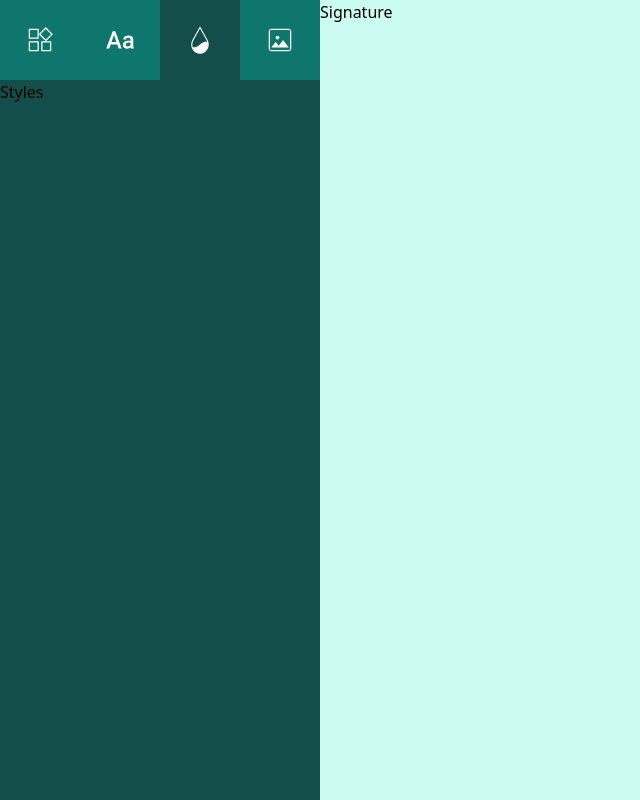
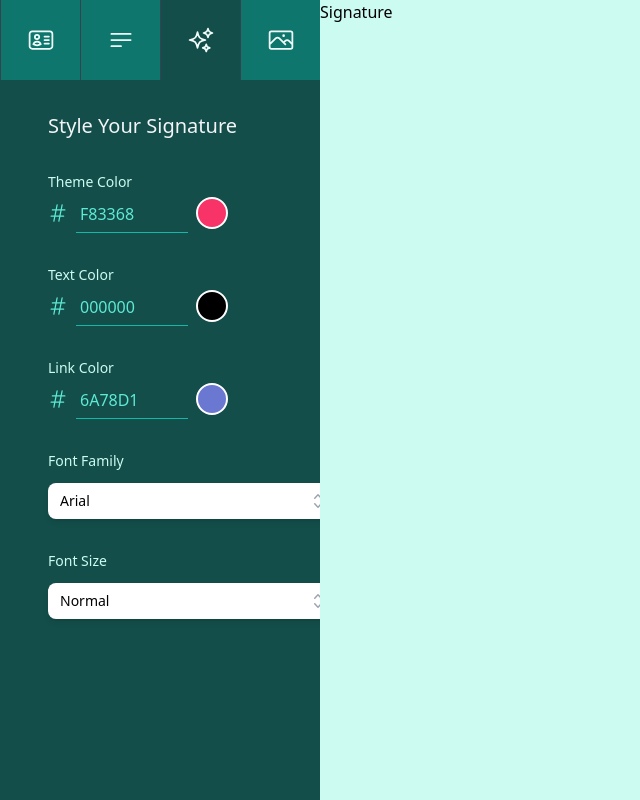
Before and after one commit to skarif2/email-signature, a Next.js app: page / in a window 1280 px wide. Both pictures are taken after a click on the element 200 px from the left and 40 px from the top of the page. Shown: the whole page, without its empty margins (0-640 px from the left). Built offline with nearby package versions, Linux system fonts and the light colour scheme.

Commit message:
installed headless-ui and heroicons, added fontFamilies, fontSizes and dropdown

```diff
--- a/components/ColorPicker.tsx
+++ b/components/ColorPicker.tsx
@@ -1,6 +1,6 @@
 import { useState } from 'react';
-import Image from 'next/image';
 import { HexColorPicker } from 'react-colorful';
+import { HashtagIcon } from '@heroicons/react/24/outline';
 
 type TColorPickerProps = {
   label: string;
@@ -20,9 +20,9 @@
     <div className="flex flex-col">
       <label className="block text-sm font-medium text-teal-100">{label}</label>
       <div className="flex items-center gap-2">
-        <Image src="/hash.svg" alt="hash" width={18} height={18} />
+        <HashtagIcon className="h-5 w-5 text-teal-300" />
         <input
-          className="appearence-none w-28 border-b border-teal-500 bg-transparent py-3 px-1 uppercase leading-tight text-teal-300 placeholder-teal-600 focus:outline-none"
+          className="appearence-none w-28 border-b border-teal-500 bg-transparent px-1 pt-3 pb-2 uppercase leading-tight text-teal-300 placeholder-teal-600 focus:outline-none"
           id={label}
           type="text"
           placeholder={placeholder}
--- /dev/null
+++ b/components/Dropdown.tsx
@@ -0,0 +1,76 @@
+import { Fragment } from 'react';
+import { Listbox, Transition } from '@headlessui/react';
+import { CheckIcon, ChevronUpDownIcon } from '@heroicons/react/20/solid';
+type TDropdownProps = {
+  label?: string;
+  list: Record<string, string>;
+  selected: string;
+  update: (value: string) => void;
+};
+
+export default function Dropdown({
+  label,
+  list,
+  selected,
+  update,
+}: TDropdownProps) {
+  return (
+    <div className="flex w-72 flex-col gap-2">
+      {label && (
+        <label className="block text-sm font-medium text-teal-100">
+          {label}
+        </label>
+      )}
+      <Listbox value={selected} onChange={update}>
+        <div className="relative mt-1">
+          <Listbox.Button className="relative w-full cursor-default rounded-lg bg-white py-2 pl-3 pr-10 text-left shadow-md focus:outline-none focus-visible:border-indigo-500 focus-visible:ring-2 focus-visible:ring-white focus-visible:ring-opacity-75 focus-visible:ring-offset-2 focus-visible:ring-offset-orange-300 sm:text-sm">
+            <span className="block truncate">{selected}</span>
+            <span className="pointer-events-none absolute inset-y-0 right-0 flex items-center pr-2">
+              <ChevronUpDownIcon
+                className="h-5 w-5 text-gray-400"
+                aria-hidden="true"
+              />
+            </span>
+          </Listbox.Button>
+          <Transition
+            as={Fragment}
+            leave="transition ease-in duration-100"
+            leaveFrom="opacity-100"
+            leaveTo="opacity-0"
+          >
+            <Listbox.Options className="z-10 absolute mt-1 max-h-60 w-full overflow-auto rounded-md bg-white py-1 text-base shadow-lg ring-1 ring-black ring-opacity-5 focus:outline-none sm:text-sm">
+              {Object.keys(list).map((item) => (
+                <Listbox.Option
+                  key={item}
+                  className={({ active }) =>
+                    `relative cursor-default select-none py-2 pl-10 pr-4 ${
+                      active ? 'bg-amber-100 text-amber-900' : 'text-gray-900'
+                    }`
+                  }
+                  value={item}
+                >
+                  {({ selected }) => (
+                    <>
+                      <span
+                        className={`block truncate ${
+                          selected ? 'font-medium' : 'font-normal'
+                        }`}
+                      >
+                        {item}
+                      </span>
+                      {selected ? (
+                        <span className="absolute inset-y-0 left-0 flex items-center pl-3 text-amber-600">
+                          <CheckIcon className="h-5 w-5" aria-hidden="true" />
+                        </span>
+                      ) : null}
+                    </>
+                  )}
+                </Listbox.Option>
+              ))}
+            </Listbox.Options>
+          </Transition>
+        </div>
+      </Listbox>
+    </div>
+  );
+}
--- a/components/Images.tsx
+++ b/components/Images.tsx
@@ -17,6 +17,7 @@
   const updateCTATextColor = useStore((state) => state.updateCTATextColor);
   const CTAImage = useStore((state) => state.CTAImage);
   const updateCTAImage = useStore((state) => state.updateCTAImage);
+
   return (
     <div className="flex h-full flex-1 flex-col gap-8 overflow-y-auto px-12 py-8">
       <h3 className="text-xl font-medium text-gray-100">
--- a/components/Sidebar.tsx
+++ b/components/Sidebar.tsx
@@ -1,4 +1,10 @@
 import { useState } from 'react';
+import {
+  Bars3BottomLeftIcon,
+  PhotoIcon,
+  IdentificationIcon,
+  SparklesIcon,
+} from '@heroicons/react/24/outline';
 import Tabs from 'components/Tabs';
 import Templates from 'components/Templates';
 import Details from 'components/Details';
@@ -8,22 +14,22 @@
 const tabData = [
   {
     label: 'Templates',
-    icon: '/template.svg',
+    icon: <IdentificationIcon className="h-7 w-7 text-teal-50" />,
     component: <Templates />,
   },
   {
     label: 'Details',
-    icon: '/text.svg',
+    icon: <Bars3BottomLeftIcon className="h-7 w-7 text-teal-50" />,
     component: <Details />,
   },
   {
     label: 'Styles',
-    icon: '/styles.svg',
+    icon: <SparklesIcon className="h-7 w-7 text-teal-50" />,
     component: <Styles />,
   },
   {
     label: 'Images',
-    icon: '/photo.svg',
+    icon: <PhotoIcon className="h-7 w-7 text-teal-50" />,
     component: <Images />,
   },
 ];
--- a/components/Styles.tsx
+++ b/components/Styles.tsx
@@ -1,3 +1,55 @@
+import useStore from 'store';
+import ColorPicker from 'components/ColorPicker';
+import Dropdown from 'components/Dropdown';
+import { fontSizes, fontFamilies } from 'store/constants/fonts';
+
 export default function Styles() {
-  return <div>Styles</div>;
+  const themeColor = useStore((state) => state.themeColor);
+  const updateThemeColor = useStore((state) => state.updateThemeColor);
+  const textColor = useStore((state) => state.textColor);
+  const updateTextColor = useStore((state) => state.updateTextColor);
+  const linkColor = useStore((state) => state.linkColor);
+  const updateLinkColor = useStore((state) => state.updateLinkColor);
+  const font = useStore((state) => state.font);
+  const updateFont = useStore((state) => state.updateFont);
+  const fontSize = useStore((state) => state.fontSize);
+  const updateFontSize = useStore((state) => state.updateFontSize);
+
+  return (
+    <div className="flex h-full flex-1 flex-col gap-8 overflow-y-auto px-12 py-8">
+      <h3 className="text-xl font-medium text-gray-100">
+        Style Your Signature
+      </h3>
+      <ColorPicker
+        label="Theme Color"
+        placeholder="Theme Color"
+        value={themeColor}
+        update={updateThemeColor}
+      />
+      <ColorPicker
+        label="Text Color"
+        placeholder="Text Color"
+        value={textColor}
+        update={updateTextColor}
+      />
+      <ColorPicker
+        label="Link Color"
+        placeholder="Link Color"
+        value={linkColor}
+        update={updateLinkColor}
+      />
+      <Dropdown
+        label="Font Family"
+        list={fontFamilies}
+        selected={font}
+        update={updateFont}
+      />
+      <Dropdown
+        label="Font Size"
+        list={fontSizes}
+        selected={fontSize}
+        update={updateFontSize}
+      />
+    </div>
+  );
 }
--- a/components/Tabs.tsx
+++ b/components/Tabs.tsx
@@ -1,10 +1,10 @@
-import { ReactElement } from 'react';
+import { ReactElement, SVGProps } from 'react';
 import Image from 'next/image';
 import { clsx } from 'clsx';
 
 export type TTab = {
   label: string;
-  icon: string;
+  icon: ReactElement;
   component: ReactElement;
 };
 type TTabsProps = {
@@ -21,11 +21,11 @@
           key={label}
           className={clsx(
             selected === index ? 'bg-teal-900' : 'bg-teal-700',
-            'flex flex-1 items-center justify-center'
+            'flex flex-1 items-center justify-center border-l border-gray-700'
           )}
           onClick={() => update(index)}
         >
-          <Image src={icon} alt={label} width={30} height={30} />
+          {icon}
         </div>
       ))}
     </div>
--- a/package.json
+++ b/package.json
@@ -9,6 +9,8 @@
     "lint": "next lint"
   },
   "dependencies": {
+    "@headlessui/react": "^1.7.7",
+    "@heroicons/react": "^2.0.13",
     "@next/font": "13.1.1",
     "@types/node": "18.11.18",
     "@types/react": "18.0.26",
--- /dev/null
+++ b/store/constants/fonts.ts
@@ -0,0 +1,29 @@
+const fontFamilies = {
+  Arial: 'arial',
+  Tahoma: 'Tahoma',
+  Verdana: 'Verdana',
+  Roboto: 'Roboto',
+  'Open Sans': 'Open Sans',
+  Lato: 'Lato',
+  Montserrat: 'Montserrat',
+  Oswald: 'Oswald',
+  Raleway: 'Raleway',
+  'PT Sans': 'PT Sans',
+  Merriweather: 'Merriweather',
+  'Nunito Sans': 'Nunito Sans',
+  'Concert One': 'Concert One',
+  Prompt: 'Prompt',
+  'Work Sans': 'Work Sans',
+};
+
+const fontSizes = {
+  'Extra Small': 'font-size: 0.75rem; line-height: 1rem;',
+  Small: 'font-size: 0.875rem; line-height: 1.25rem;',
+  Normal: 'font-size: 1rem; line-height: 1.5rem;',
+  Large: 'font-size: 1.125rem; line-height: 1.75rem;',
+  'Extra Large': 'font-size: 1.5rem; line-height: 2rem;',
+  'Double XL': 'font-size: 1.5rem; line-height: 2rem;',
+  'Tripple XL': 'font-size: 1.875rem; line-height: 2.25rem;',
+};
+
+export { fontFamilies, fontSizes };
--- a/store/styles.ts
+++ b/store/styles.ts
@@ -14,11 +14,11 @@
 }
 
 export const createStylesSlice: StateCreator<IStyles> = (set) => ({
-  themeColor: '',
-  textColor: '',
-  linkColor: '',
-  font: '',
-  fontSize: '',
+  themeColor: 'F83368',
+  textColor: '000000',
+  linkColor: '6A78D1',
+  font: 'Arial',
+  fontSize: 'Normal',
   updateThemeColor: (themeColor) => set((state) => ({ ...state, themeColor })),
   updateTextColor: (textColor) => set((state) => ({ ...state, textColor })),
   updateLinkColor: (linkColor) => set((state) => ({ ...state, linkColor })),
```
Also changed, not shown: 1 other file (tests, documents, lock files or other folders).
